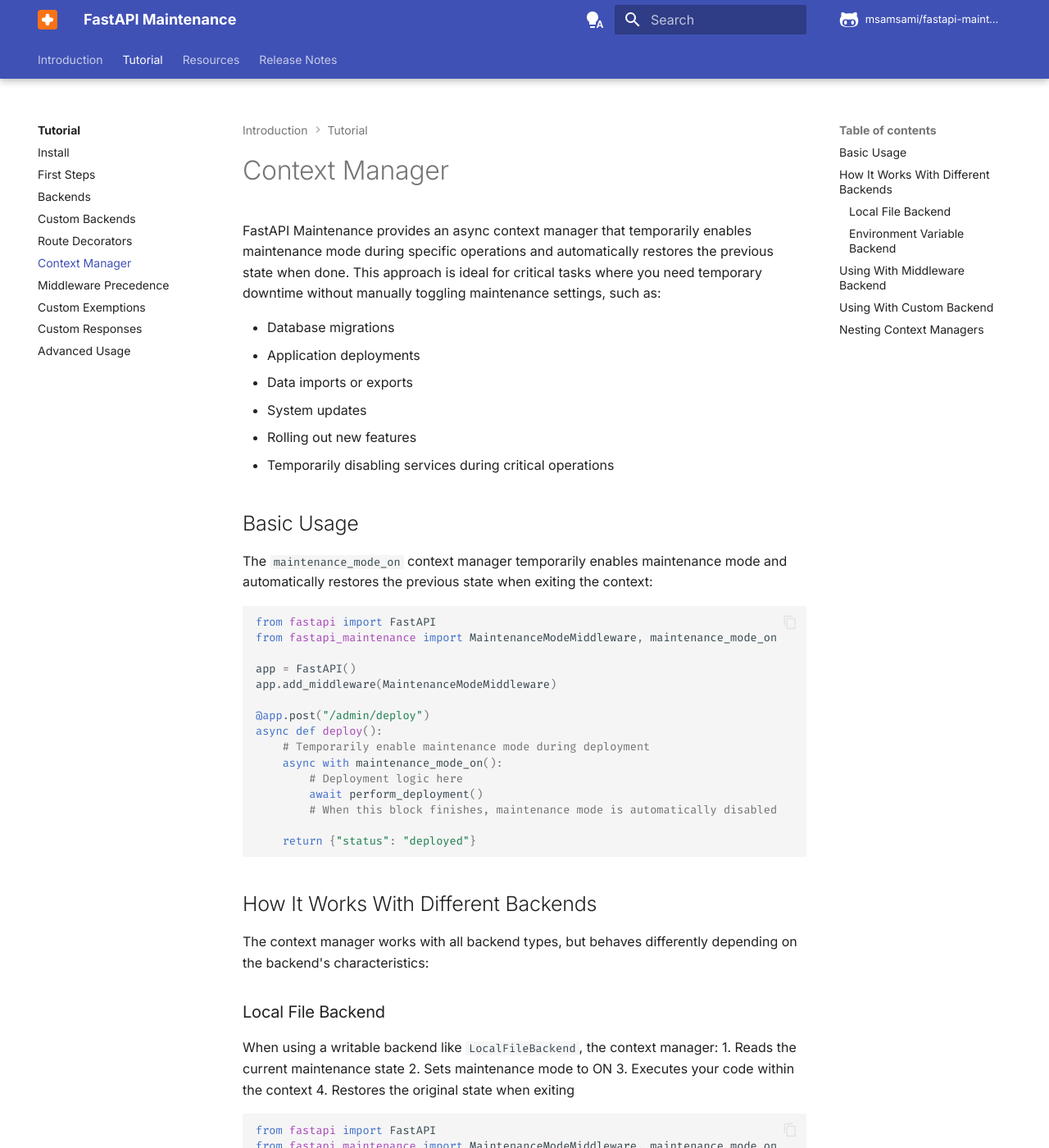
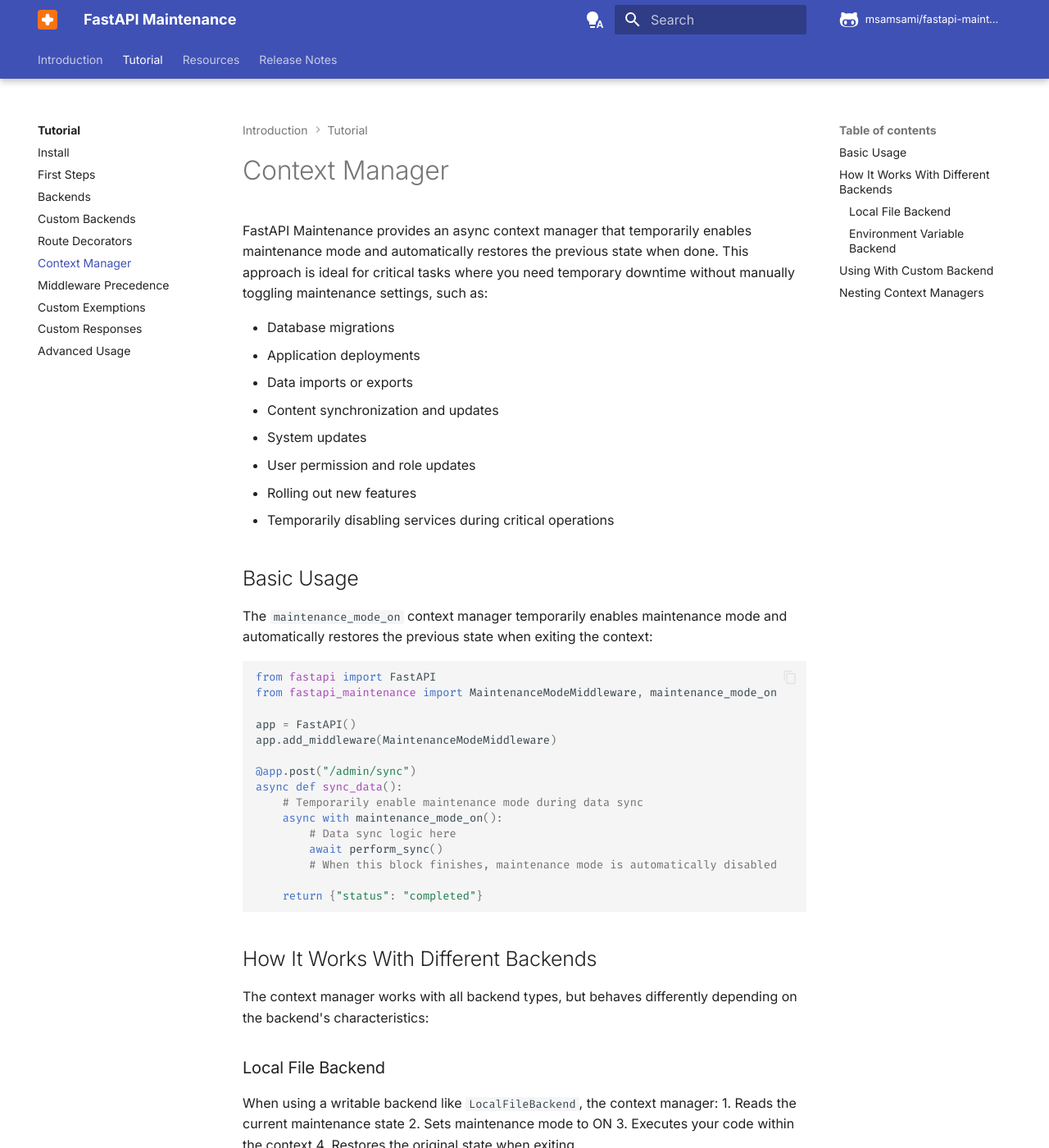
Before and after one commit to msamsami/fastapi-maintenance, an MkDocs documentation site: the page built from docs/tutorial/context-manager.md, in a window 1280 px wide and 1400 px high. Shown: the whole window at 82% size. Built offline with MkDocs 1.6.1 and Material for MkDocs 9.7.7, drawn with Linux system fonts in a browser that asks for light colours; comment, search, counter and statistics services are not loaded; some of the changed text lies outside the part shown.

Commit message:
Enhance context manager documentation

````diff
--- a/docs/tutorial/context-manager.md
+++ b/docs/tutorial/context-manager.md
@@ -1,11 +1,13 @@
 # Context Manager
 
-FastAPI Maintenance provides an async context manager that temporarily enables maintenance mode during specific operations and automatically restores the previous state when done. This approach is ideal for critical tasks where you need temporary downtime without manually toggling maintenance settings, such as:
+FastAPI Maintenance provides an async context manager that temporarily enables maintenance mode and automatically restores the previous state when done. This approach is ideal for critical tasks where you need temporary downtime without manually toggling maintenance settings, such as:
 
 - Database migrations
 - Application deployments
 - Data imports or exports
+- Content synchronization and updates
 - System updates
+- User permission and role updates
 - Rolling out new features
 - Temporarily disabling services during critical operations
 
@@ -20,15 +22,15 @@
 app = FastAPI()
 app.add_middleware(MaintenanceModeMiddleware)
 
-@app.post("/admin/deploy")
-async def deploy():
-    # Temporarily enable maintenance mode during deployment
+@app.post("/admin/sync")
+async def sync_data():
+    # Temporarily enable maintenance mode during data sync
     async with maintenance_mode_on():
-        # Deployment logic here
-        await perform_deployment()
+        # Data sync logic here
+        await perform_sync()
         # When this block finishes, maintenance mode is automatically disabled
 
-    return {"status": "deployed"}
+    return {"status": "completed"}
 ```
 
 ## How It Works With Different Backends
@@ -91,29 +93,7 @@
     return {"update": "completed"}
 ```
 
-The environment variable itself is never modified, but the maintenance mode is still effectively enabled for the duration of the context block.
-
-## Using With Middleware Backend
-
-When you add the middleware with a backend, that backend is automatically registered for use with the context manager:
-
-```python
-from fastapi import FastAPI
-from fastapi_maintenance import MaintenanceModeMiddleware, maintenance_mode_on
-
-app = FastAPI()
-app.add_middleware(MaintenanceModeMiddleware)  # Uses default environment variable backend
-
-@app.get("/deploy")
-async def deploy():
-    # This will automatically use the same backend as the middleware
-    async with maintenance_mode_on():
-        # Deployment logic here
-        await perform_deployment()
-
-    # Maintenance mode is automatically disabled after the block
-    return {"status": "deployed"}
-```
+**Note**: The environment variable itself is never modified, but the maintenance mode is still effectively enabled for the duration of the context block.
 
 ## Using With Custom Backend
 
````
